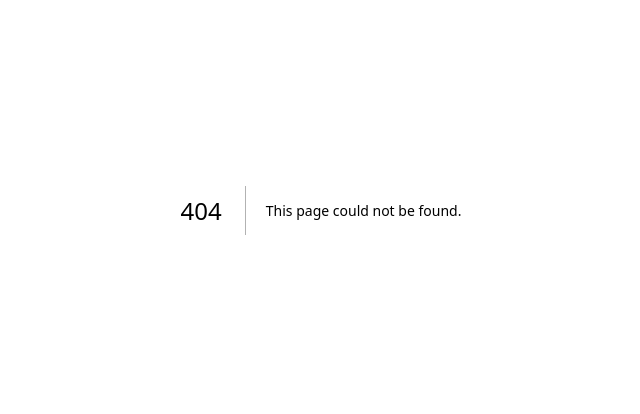
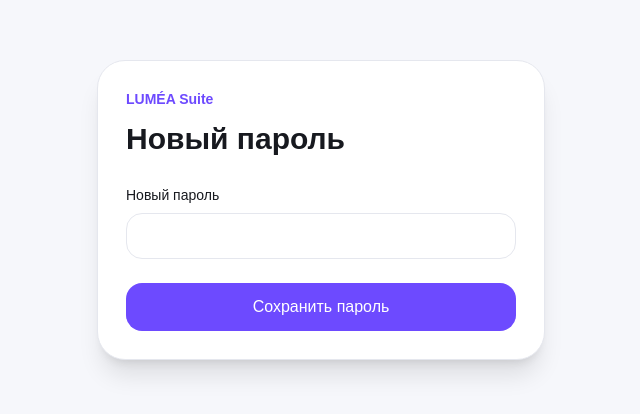
Before and after one commit to oleg-trusov/Test, a Next.js app: page /auth/update-password in a window 1280 px wide. Before the commit this address had no page. Shown: the part 190-604 px from the top of the page, without its empty margins (319-959 px from the left). Built offline with nearby package versions, Linux system fonts and the light colour scheme.

Commit message:
feat: add password update flow

```diff
--- /dev/null
+++ b/src/app/auth/update-password/page.tsx
@@ -0,0 +1,44 @@
+'use client';
+
+import { FormEvent, useState } from 'react';
+import { createClient } from '@/lib/supabase/client';
+
+export default function UpdatePasswordPage() {
+  const [message, setMessage] = useState<string | null>(null);
+  const [pending, setPending] = useState(false);
+
+  async function updatePassword(event: FormEvent<HTMLFormElement>) {
+    event.preventDefault();
+    setPending(true);
+    setMessage(null);
+    const form = new FormData(event.currentTarget);
+    const password = String(form.get('password') ?? '');
+    const supabase = createClient();
+    const { error } = await supabase.auth.updateUser({ password });
+    setPending(false);
+
+    if (error) {
+      setMessage('Не удалось изменить пароль.');
+      return;
+    }
+
+    window.location.href = '/dashboard';
+  }
+
+  return (
+    <main className="grid min-h-screen place-items-center px-5 py-10">
+      <form onSubmit={updatePassword} className="w-full max-w-md rounded-[28px] border border-[var(--border)] bg-[var(--surface)] p-7 shadow-xl">
+        <p className="text-sm font-semibold text-[var(--primary)]">LUMÉA Suite</p>
+        <h1 className="mt-3 text-3xl font-semibold">Новый пароль</h1>
+        <label className="mt-7 block text-sm font-medium">
+          Новый пароль
+          <input name="password" type="password" minLength={8} required autoComplete="new-password" className="mt-2 w-full rounded-2xl border border-[var(--border)] bg-transparent px-4 py-3 outline-none focus:border-[var(--primary)]" />
+        </label>
+        {message ? <p className="mt-4 text-sm text-[var(--danger)]">{message}</p> : null}
+        <button disabled={pending} className="mt-6 w-full rounded-2xl bg-[var(--primary)] px-5 py-3 font-semibold text-white disabled:opacity-60">
+          {pending ? 'Сохраняем…' : 'Сохранить пароль'}
+        </button>
+      </form>
+    </main>
+  );
+}
```
